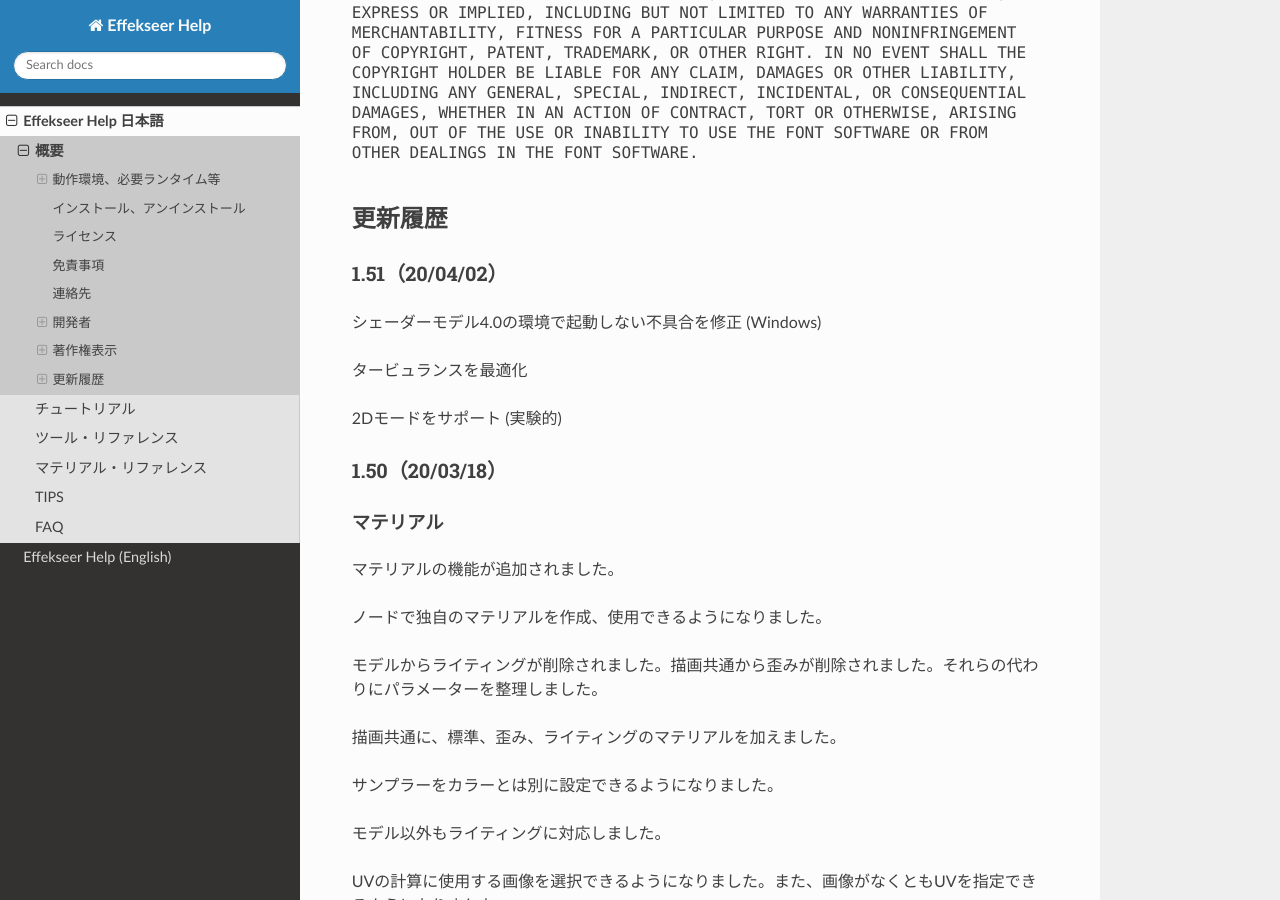
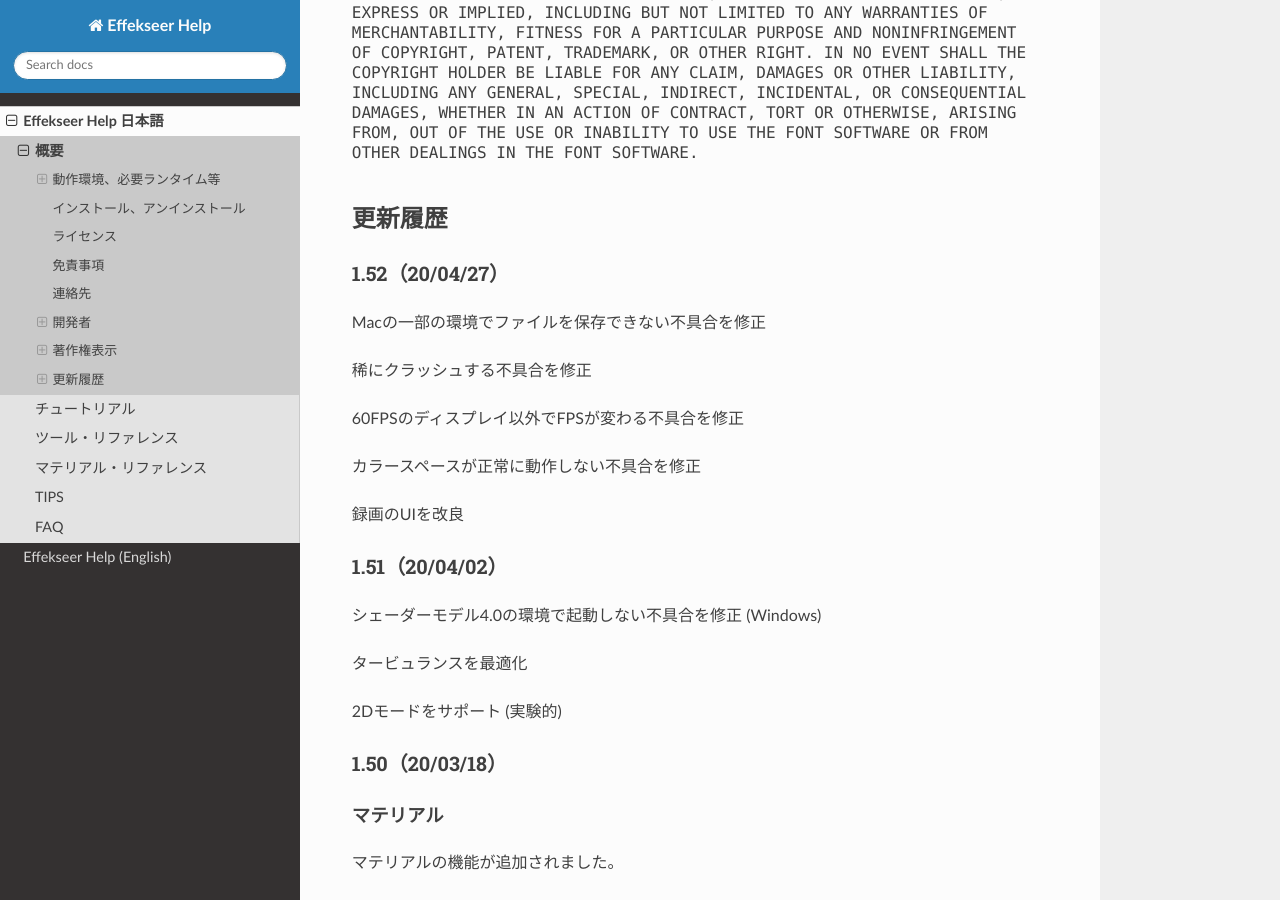
Before and after one commit to effekseer/docs_tool, a Sphinx documentation site: the page built from source/ja/overview.md, in a window 1280 px wide and 900 px high, scrolled down 7274 px. Built offline with Sphinx 7.4.7 and the Read the Docs theme 2.0.0, drawn with Linux system fonts in a browser that asks for light colours; nearby versions of some CDN libraries; library files that are not in the unit come from our copies.

Commit message:
Documentation work

```diff
--- a/source/ja/overview.md
+++ b/source/ja/overview.md
@@ -343,6 +343,18 @@ OTHER DEALINGS IN THE FONT SOFTWARE.
 </pre>
 
 ## 更新履歴
+
+### 1.52（20/04/27）
+
+Macの一部の環境でファイルを保存できない不具合を修正
+
+稀にクラッシュする不具合を修正
+
+60FPSのディスプレイ以外でFPSが変わる不具合を修正
+
+カラースペースが正常に動作しない不具合を修正
+
+録画のUIを改良
 
 ### 1.51（20/04/02）
 
```
Also changed, not shown: source/en/overview.md (+12 -0 lines).
